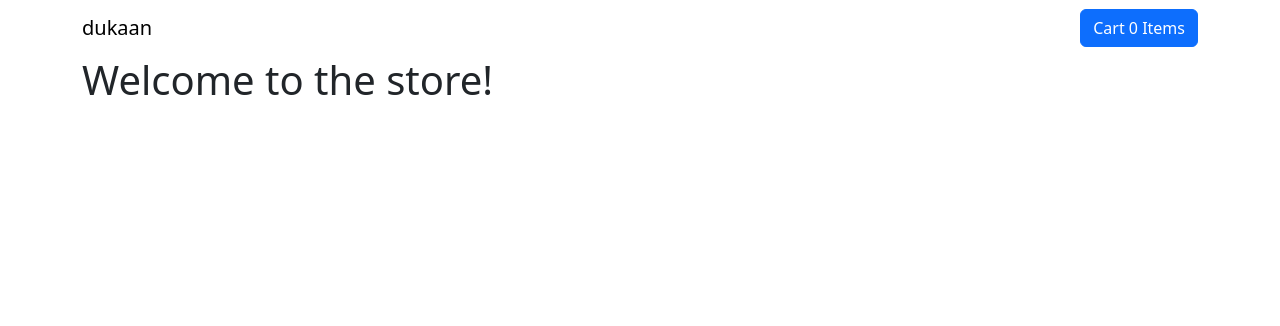
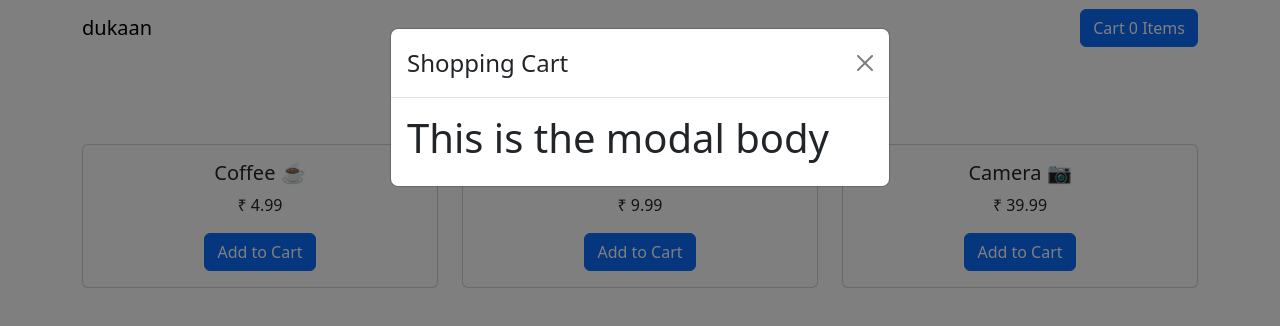
Before and after one commit to vishalsingh2972/Dukaan, a React (Create React App) app: page / in a window 1280 px wide. Both pictures are taken after a click on the button "Cart 0 Items". Shown: the top 326 px of the page. Built offline with nearby package versions, Linux system fonts and the light colour scheme.

Commit message:
basic setup done

```diff
--- a/package.json
+++ b/package.json
@@ -37,5 +37,10 @@
       "last 1 firefox version",
       "last 1 safari version"
     ]
+  },
+  "devDependencies": {
+    "@babel/plugin-proposal-private-property-in-object": "^7.21.11",
+    "babel-preset-react-app": "^10.0.1",
+    "eslint-config-react-app": "^7.0.1"
   }
 }
--- a/src/components/Navbar_Component.jsx
+++ b/src/components/Navbar_Component.jsx
@@ -1,14 +1,31 @@
 import { Button, Container, Navbar, Modal } from "react-bootstrap"
+import { useState } from "react"
 
 const Navbar_Component = () => {
+
+  const [show, setShow] = useState(false);
+
+  const handleClose_funtion = () => setShow(false);
+  const handleShow_function = () => setShow(true);
+
   return (
-    <Navbar expand="sm">
-      <Navbar.Brand href="/">dukaan</Navbar.Brand>
-      <Navbar.Toggle/>
-      <Navbar.Collapse className="justify-content-end">
-        <Button>Cart 0 Items</Button>
-      </Navbar.Collapse>
-    </Navbar>
+    <>
+      <Navbar expand="sm">
+        <Navbar.Brand href="/">dukaan</Navbar.Brand>
+        <Navbar.Toggle />
+        <Navbar.Collapse className="justify-content-end">
+          <Button onClick={handleShow_function}>Cart 0 Items</Button>
+        </Navbar.Collapse>
+      </Navbar>
+      <Modal show={show} onHide={handleClose_funtion}>
+        <Modal.Header closeButton>
+          <Modal.Title>Shopping Cart</Modal.Title>
+        </Modal.Header>
+        <Modal.Body>
+          <h1>This is the modal body</h1>
+        </Modal.Body>
+      </Modal>
+    </>
   )
 }
 
--- /dev/null
+++ b/src/components/Product_Card.jsx
@@ -0,0 +1,19 @@
+import { Card, Button, Form, Row, Col } from "react-bootstrap"
+
+const Product_Card = (props) => { //props.product is the product we are selling
+  const product = props.product;
+  // console.log(props)
+  // console.log(product)
+
+  return (
+    <Card>
+      <Card.Body>
+        <Card.Title>{product.title}</Card.Title>
+        <Card.Text>₹ {product.price}</Card.Text>
+        <Button variant="primary">Add to Cart</Button>
+      </Card.Body>
+    </Card>
+  )
+}
+
+export default Product_Card
--- a/src/pages/Store.jsx
+++ b/src/pages/Store.jsx
@@ -1,9 +1,19 @@
 import { Row, Col } from "react-bootstrap"
+import { productsArray } from "../products_store"
+import Product_Card from "../components/Product_Card"
 
 const Store = () => {
   return (
     <>
-      <h1>Welcome to the store!</h1>
+      <h1 align="center" className="p-3">Welcome to the store!</h1>
+      <Row xs={1} md={3} className="g-4">
+        {productsArray.map((product, index) => (
+          <Col align="center" key={index}>
+            {/* <h1>{product.title}</h1> */}
+            <Product_Card product={product}/>
+          </Col>
+        ))}
+      </Row>
     </>
   )
 }
--- /dev/null
+++ b/src/products_store.js
@@ -0,0 +1,30 @@
+const productsArray = [
+  {
+    id: "1",
+    title: "Coffee ☕",
+    price: 4.99
+  },
+  {
+    id: "2",
+    title: "Glasses 😎",
+    price: 9.99
+  },
+  {
+    id: "3",
+    title: "Camera 📷",
+    price: 39.99
+  },
+]
+
+function getProductData(id){
+  let productData = productsArray.find((product) => product.id === id);
+
+  if(product.id === undefined){
+    console.log(`Product does not exist for ID: ${id}`);
+    // return undefined; //redundant as bottom return will handle this case as well
+  }
+
+  return productData;
+}
+
+export { productsArray, getProductData };
```
Also changed, not shown: 1 other file (tests, documents, lock files or other folders).
